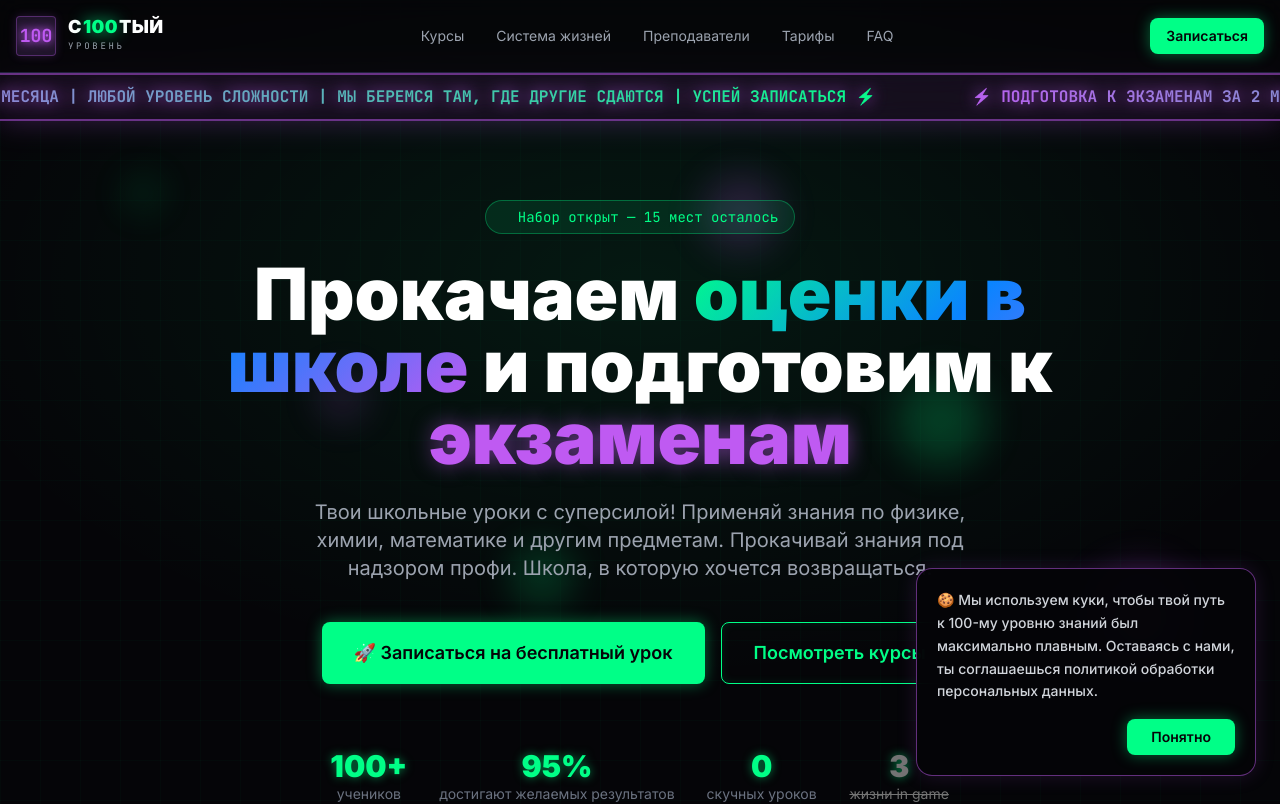
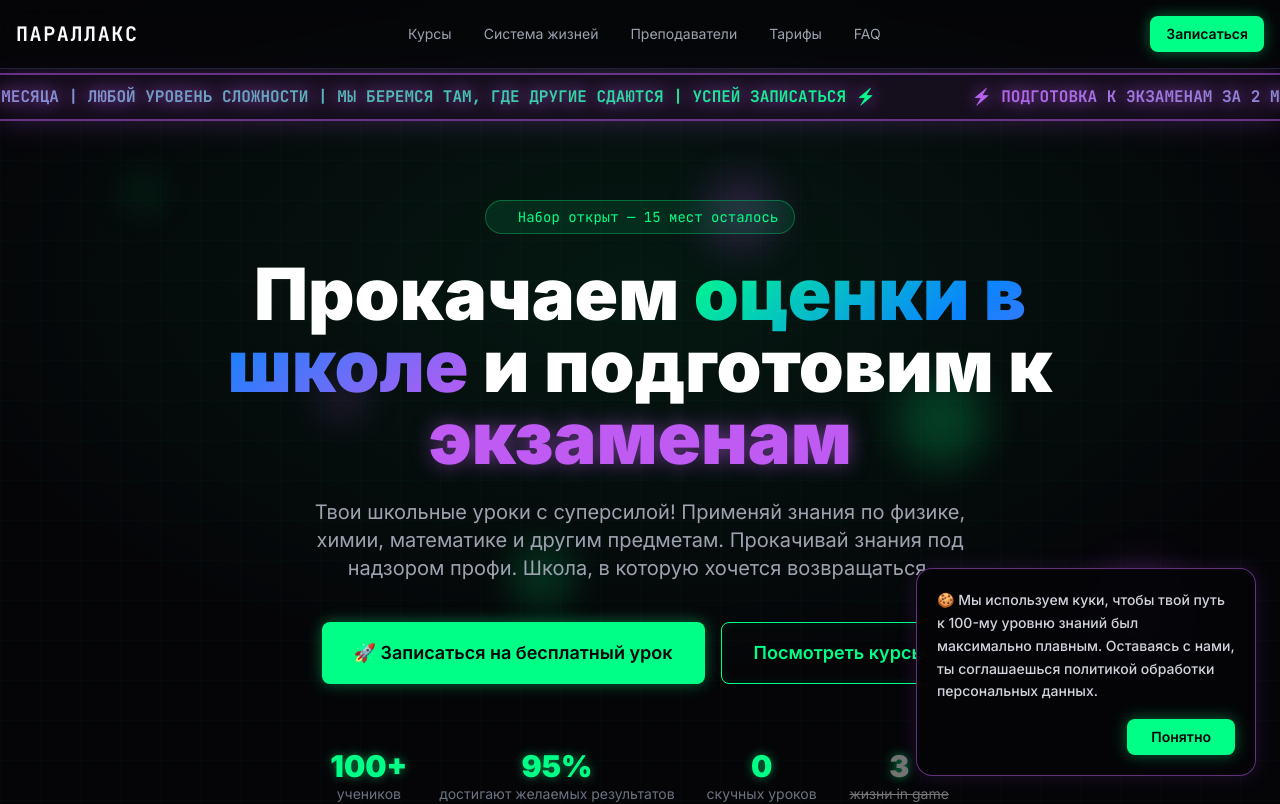
Before and after one commit to longstmija1-hash/paralaxxx, a React (Vite) app in the folder frontend/: page / in a window 1280 px wide. Shown: the top 804 px of the page. Built offline with nearby package versions, Linux system fonts and the light colour scheme.

Commit message:
style: complete rebranding to PARALLAX with neon logo

```diff
--- /dev/null
+++ b/frontend/src/components/Logo.jsx
@@ -0,0 +1,127 @@
+import { useState, useEffect, useRef } from 'react'
+
+// Символы для глитча: кириллица + латиница + спецсимволы
+const GLITCH_CHARS = 'ДЖЗИЦЧШЩabcdefghij0123456789!@#$%[]{}|<>?/_=+'
+const GLITCH_COLORS = ['#3b82f6', '#00ff87', '#ff0040', '#f59e0b', '#a855f7', '#22d3ee']
+
+const TEXT = 'ПАРАЛЛАКС'
+
+const sizeMap = {
+  sm: { fontSize: 18, letterSpacing: '0.10em' },
+  md: { fontSize: 20, letterSpacing: '0.10em' },
+  lg: { fontSize: 30, letterSpacing: '0.12em' },
+}
+
+const initLetters = () =>
+  TEXT.split('').map((char) => ({ char, glitching: false, color: null, shift: 0 }))
+
+/**
+ * ParallaxLogo — логотип «ПАРАЛЛАКС» с глитч-эффектом при наведении.
+ * При hover каждая буква хаотично перебирает случайные символы,
+ * затем поочерёдно (слева направо) «возвращается» на место.
+ */
+const ParallaxLogo = ({ size = 'md', onClick }) => {
+  const [hovered, setHovered] = useState(false)
+  const [letters, setLetters] = useState(initLetters)
+  const intervalRef = useRef(null)
+  const frameRef = useRef(0)
+  const sz = sizeMap[size] || sizeMap.md
+
+  useEffect(() => {
+    clearInterval(intervalRef.current)
+    frameRef.current = 0
+
+    if (!hovered) {
+      setLetters(initLetters())
+      return
+    }
+
+    const TOTAL_FRAMES = 18
+
+    intervalRef.current = setInterval(() => {
+      frameRef.current++
+      const frame = frameRef.current
+
+      if (frame > TOTAL_FRAMES) {
+        clearInterval(intervalRef.current)
+        setLetters(initLetters())
+        return
+      }
+
+      setLetters(
+        TEXT.split('').map((original, i) => {
+          // буква «успокаивается» с сдвигом по индексу (слева→направо)
+          const settleAt = Math.floor(
+            TOTAL_FRAMES * 0.35 + (i / TEXT.length) * TOTAL_FRAMES * 0.55
+          )
+
+          if (frame >= settleAt) {
+            return { char: original, glitching: false, color: null, shift: 0 }
+          }
+
+          return {
+            char: GLITCH_CHARS[Math.floor(Math.random() * GLITCH_CHARS.length)],
+            glitching: true,
+            color: GLITCH_COLORS[Math.floor(Math.random() * GLITCH_COLORS.length)],
+            // горизонтальный сдвиг — лёгкое «дрожание»
+            shift: (Math.random() - 0.5) * 4,
+          }
+        })
+      )
+    }, 55)
+
+    return () => clearInterval(intervalRef.current)
+  }, [hovered])
+
+  return (
+    <button
+      onClick={onClick}
+      onMouseEnter={() => setHovered(true)}
+      onMouseLeave={() => setHovered(false)}
+      style={{
+        display: 'inline-flex',
+        alignItems: 'center',
+        fontFamily: "'JetBrains Mono', 'Fira Code', monospace",
+        fontWeight: 900,
+        letterSpacing: sz.letterSpacing,
+        textTransform: 'uppercase',
+        userSelect: 'none',
+        background: 'transparent',
+        border: 'none',
+        padding: 0,
+        cursor: 'pointer',
+        lineHeight: 1,
+        // общее свечение логотипа при hover
+        filter: hovered
+          ? 'drop-shadow(0 0 6px rgba(59,130,246,0.5))'
+          : 'none',
+        transition: 'filter 0.3s ease',
+      }}
+      aria-label="ПАРАЛЛАКС — на главную"
+    >
+      {letters.map(({ char, glitching, color, shift }, i) => (
+        <span
+          key={i}
+          style={{
+            fontSize: sz.fontSize,
+            display: 'inline-block',
+            // фиксированная ширина — нет прыжков при смене символа
+            minWidth: `${sz.fontSize * 0.66}px`,
+            textAlign: 'center',
+            color: glitching ? color : '#f8fafc',
+            // хроматическая аберрация на глитч-буквах
+            textShadow: glitching
+              ? `2px 0 #ff0040, -2px 0 #00a8ff, 0 0 12px ${color}cc`
+              : 'none',
+            transform: glitching ? `translateX(${shift}px)` : 'translateX(0)',
+            transition: glitching ? 'none' : 'color 0.15s ease, text-shadow 0.15s ease, transform 0.1s ease',
+          }}
+        >
+          {char}
+        </span>
+      ))}
+    </button>
+  )
+}
+
+export default ParallaxLogo
--- a/frontend/src/pages/LandingPage.jsx
+++ b/frontend/src/pages/LandingPage.jsx
@@ -2,6 +2,7 @@ import { useState, Suspense, lazy } from 'react'
 import { motion, AnimatePresence } from 'framer-motion'
 const OrderModal = lazy(() => import('./OrderModal'))
 import { FaTelegramPlane, FaWhatsapp } from 'react-icons/fa'
+import ParallaxLogo from '../components/Logo'
 
 // ── Navbar ─────────────────────────────────────────────────────────────────────
 const Navbar = ({ openModal }) => {
@@ -9,19 +10,8 @@ const Navbar = ({ openModal }) => {
   return (
     <nav className="fixed top-0 left-0 right-0 z-50 bg-dark-900/80 backdrop-blur-md border-b border-dark-500">
       <div className="max-w-7xl mx-auto px-4 py-4 flex items-center justify-between">
-        <a href="#" className="flex items-center gap-3 group cursor-pointer">
-          <div className="relative flex items-center justify-center w-10 h-10 rounded bg-dark-800 border border-neon-purple/40 overflow-hidden shadow-[0_0_10px_rgba(191,90,242,0.2)] group-hover:shadow-[0_0_20px_rgba(191,90,242,0.6)] group-hover:border-neon-purple transition-all duration-300">
-            <div className="absolute inset-0 bg-neon-purple/10 group-hover:bg-neon-purple/20 transition-colors" />
-            <span className="relative z-10 text-lg font-mono font-black text-neon-purple drop-shadow-[0_0_5px_rgba(191,90,242,0.8)]">100</span>
-          </div>
-          <div className="flex flex-col justify-center">
-            <span className="font-black text-white text-lg leading-none tracking-wide uppercase transition-colors duration-300">
-              С<span className="text-neon-green ml-[1px] mr-[1px] drop-shadow-[0_0_8px_rgba(0,255,135,0.8)]">100</span>ТЫЙ
-            </span>
-            <span className="text-[9px] text-gray-400 font-mono tracking-[0.3em] uppercase mt-1">
-              Уровень
-            </span>
-          </div>
+        <a href="#" className="flex items-center group cursor-pointer" style={{ textDecoration: 'none' }}>
+          <ParallaxLogo size="md" onClick={undefined} />
         </a>
         <div className="hidden md:flex items-center gap-8 text-sm text-gray-400">
           <a href="#courses" className="hover:text-neon-green transition-colors">Курсы</a>
@@ -613,21 +603,10 @@ const Footer = () => {
         <div className="max-w-6xl mx-auto flex flex-col md:flex-row justify-between items-center md:items-start gap-8">
           {/* Left Zone: Logo & Copyright */}
           <div className="flex flex-col items-center md:items-start text-center md:text-left">
-            <div className="flex items-center gap-3 group mb-4">
-              <div className="relative flex items-center justify-center w-10 h-10 rounded bg-dark-800 border border-neon-purple/40 overflow-hidden shadow-[0_0_10px_rgba(191,90,242,0.2)] group-hover:shadow-[0_0_20px_rgba(191,90,242,0.6)] group-hover:border-neon-purple transition-all duration-300">
-                <div className="absolute inset-0 bg-neon-purple/10 group-hover:bg-neon-purple/20 transition-colors" />
-                <span className="relative z-10 text-lg font-mono font-black text-neon-purple drop-shadow-[0_0_5px_rgba(191,90,242,0.8)]">100</span>
-              </div>
-              <div className="flex flex-col justify-center items-start">
-                <span className="font-black text-white text-lg leading-none tracking-wide uppercase transition-colors duration-300">
-                  С<span className="text-neon-green ml-[1px] mr-[1px] drop-shadow-[0_0_8px_rgba(0,255,135,0.8)]">100</span>ТЫЙ
-                </span>
-                <span className="text-[9px] text-gray-400 font-mono tracking-[0.3em] uppercase mt-1">
-                  Уровень
-                </span>
-              </div>
+            <div className="mb-4">
+              <ParallaxLogo size="md" />
             </div>
-            <p className="text-gray-600 text-sm">© 2026 С100ТЫЙ УРОВЕНЬ. Все права защищены.</p>
+            <p className="text-gray-600 text-sm">© 2026 ПАРАЛЛАКС. Все права защищены.</p>
           </div>
 
           {/* Right Zone: Contacts & Links */}
```
Also changed, not shown: frontend/index.html (+8 -8 lines), frontend/public/favicon.svg, frontend/public/manifest.json.
